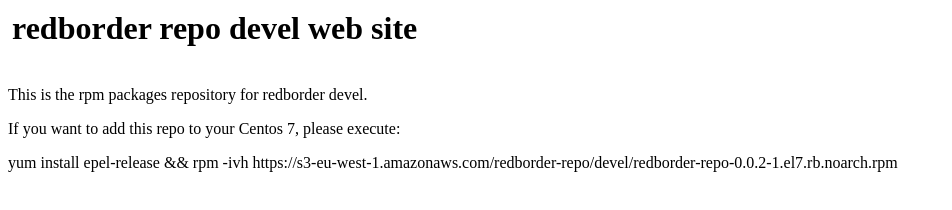
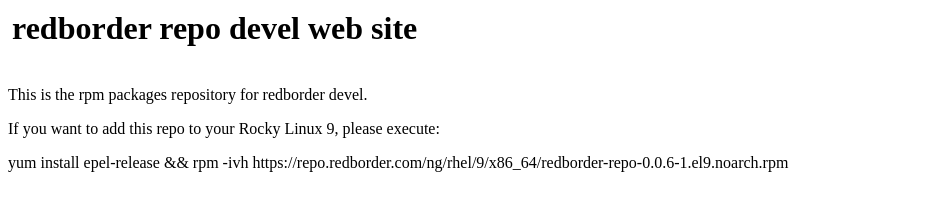
Before and after one commit to redBorder/redborder-repo, a plain HTML site: page resources/devel/index.html in a window 1280 px wide. Shown: the whole page, without its empty margins (0-952 px from the left). Drawn offline with Linux system fonts and the light colour scheme.

Commit message:
First version rhel9

```diff
--- a/resources/devel/index.html
+++ b/resources/devel/index.html
@@ -17,7 +17,7 @@
     </table>
 
     <p>This is the rpm packages repository for redborder devel. </p>
-    <p>If you want to add this repo to your Centos 7, please execute:</p>
-    <p>yum install epel-release && rpm -ivh https://s3-eu-west-1.amazonaws.com/redborder-repo/devel/redborder-repo-0.0.2-1.el7.rb.noarch.rpm</p>
+    <p>If you want to add this repo to your Rocky Linux 9, please execute:</p>
+    <p>yum install epel-release && rpm -ivh https://repo.redborder.com/ng/rhel/9/x86_64/redborder-repo-0.0.6-1.el9.noarch.rpm</p>
   </body>
 </html>
```
Also changed, not shown: 2 other files.
